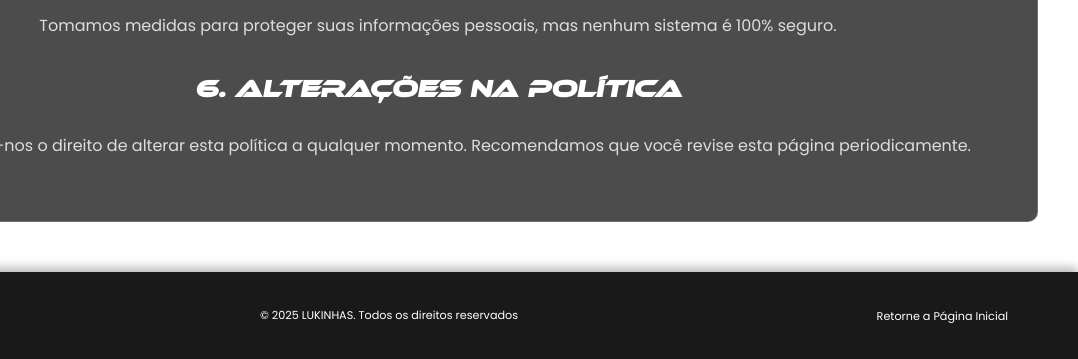
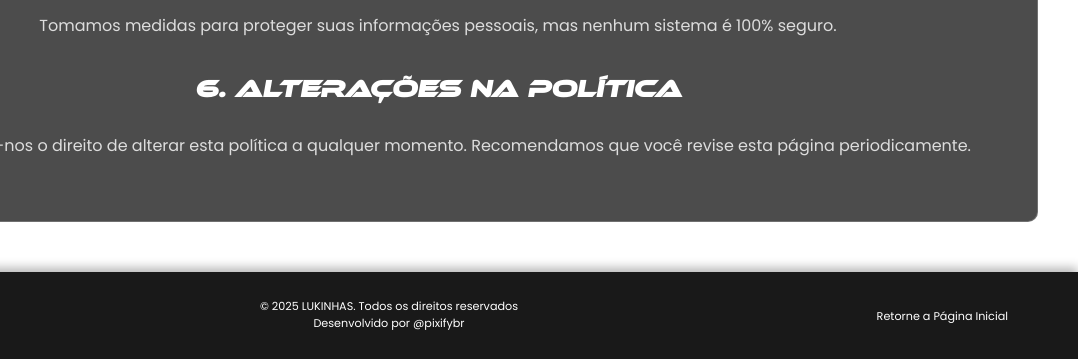
Before and after one commit to designereab/SiteOficialLukinhas, a website built with Vite: page politica-de-privacidade.html in a window 1280 px wide. Shown: the part 844-1203 px from the top of the page, 202-1280 px from the left. Built offline with nearby package versions, Linux system fonts and the light colour scheme.

Commit message:
politica-de-privacidade.html

```diff
--- a/politica-de-privacidade.html
+++ b/politica-de-privacidade.html
@@ -116,6 +116,7 @@
       <!-- Texto no meio -->
       <div class="footer-text">
         <p>© 2025 LUKINHAS. Todos os direitos reservados</p>
+        <p>Desenvolvido por @pixifybr</p>
       </div>
 
       <!-- Link da Política de Privacidade à direita -->
```
